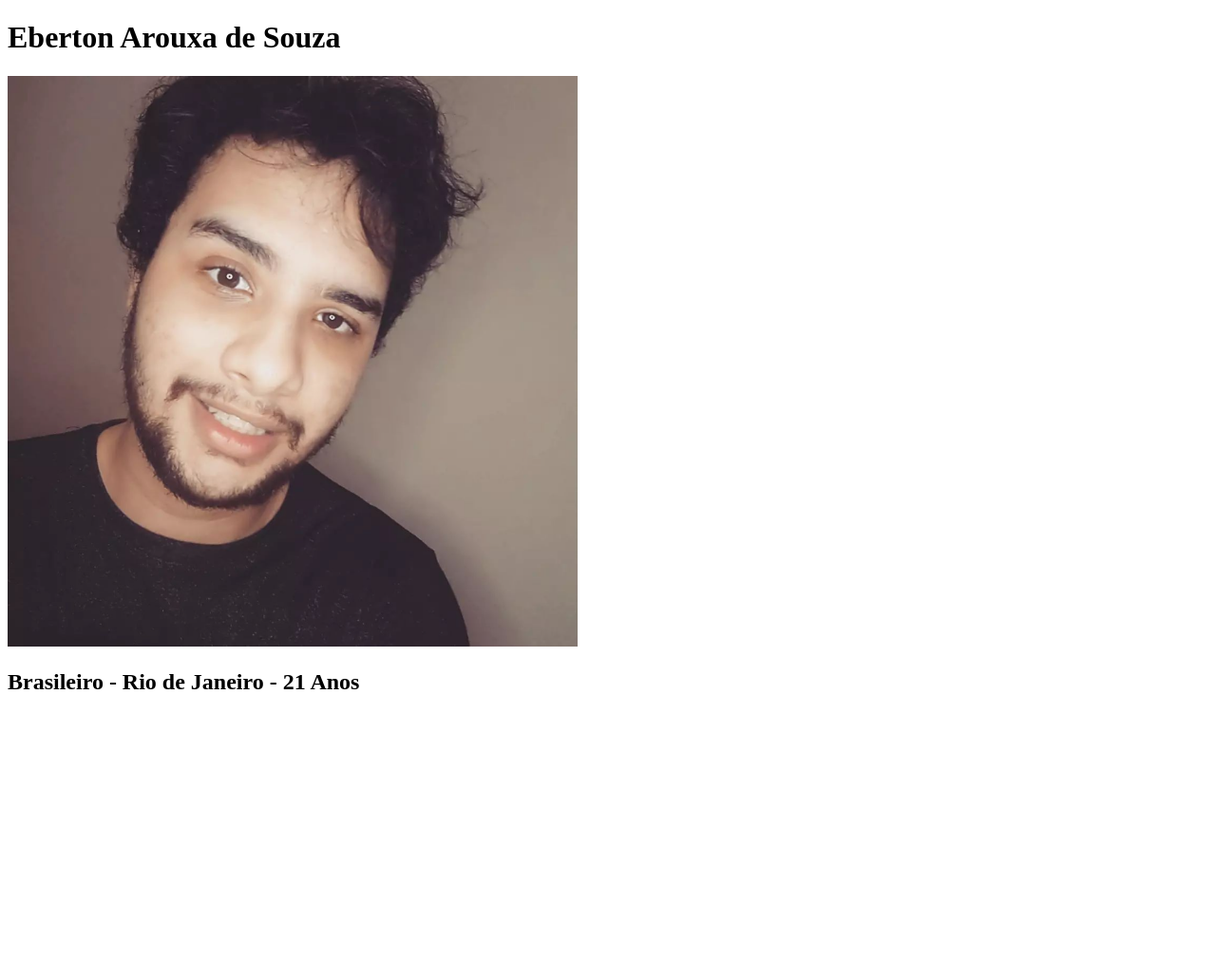
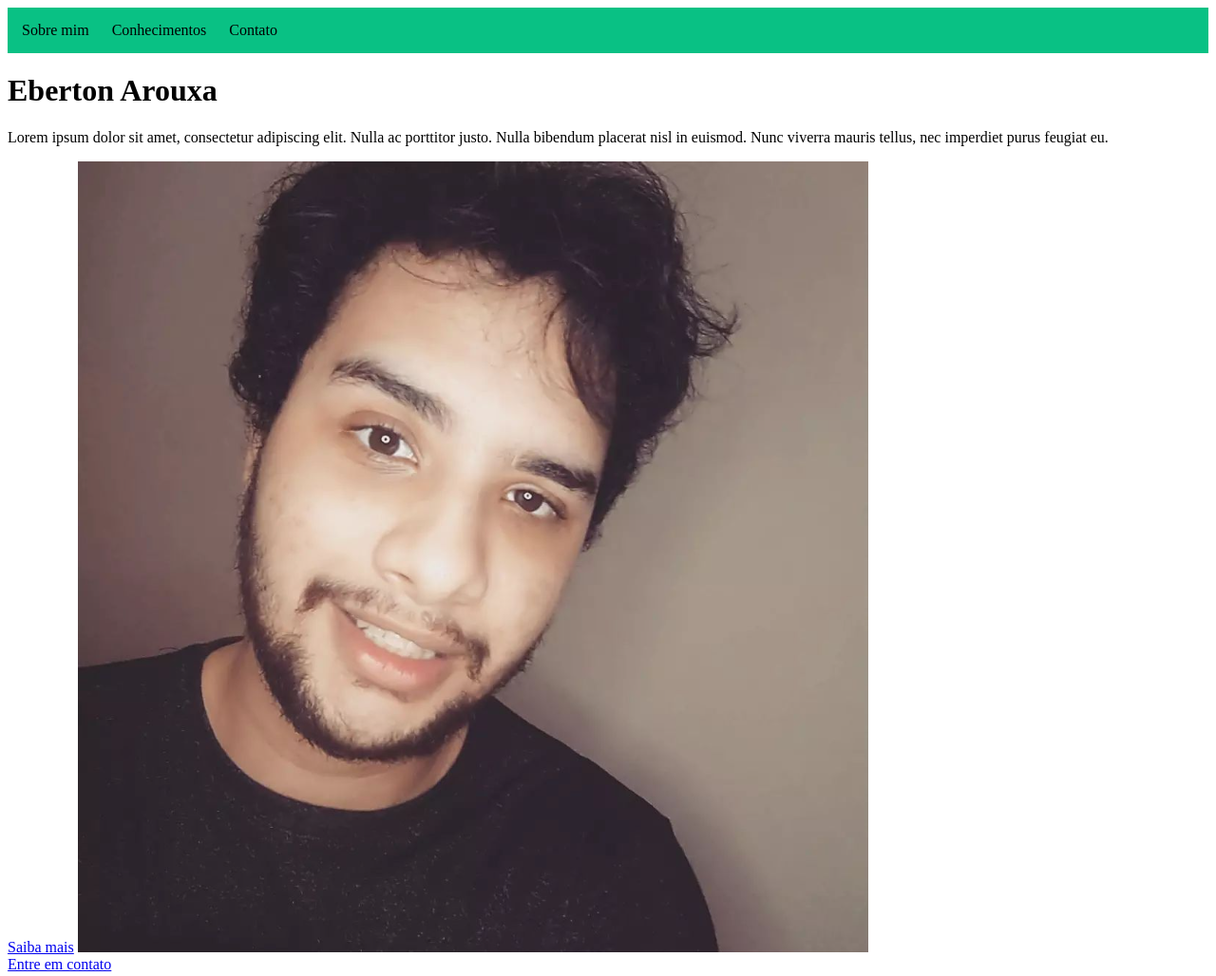
Before and after one commit to ebertonArouxa/portfolio, a plain HTML site: page index.html in a window 1280 px wide. Shown: the whole page at 95% size. Before the commit the page ends 800 px from the top, so only its background shows below. Drawn offline with Linux system fonts and the light colour scheme.

Commit message:
cria sobre mim

```diff
--- a/index.html
+++ b/index.html
@@ -1,12 +1,29 @@
 <!DOCTYPE html>
-<html lang="pt-br">
+<html lang="en">
 <head>
   <meta charset="UTF-8">
+  <meta http-equiv="X-UA-Compatible" content="IE=edge">
+  <meta name="viewport" content="width=device-width, initial-scale=1.0">
+  <link rel="stylesheet" href="style.css">
   <title>Portfólio Eberton Arouxa</title>
 </head>
 <body>
-    <h1>Eberton Arouxa de Souza</h1>
-    <img src="imagens/tom.png" title="Foto do Eberton" width="600">
-    <h2>Brasileiro - Rio de Janeiro - 21 Anos</h2>
+  <header>
+    <nav>
+      <a id="sobre-mim" href="/">Sobre mim</a>
+      <a id="conhecimentos" href="/">Conhecimentos</a>
+      <a id="contato" href="/">Contato</a>
+    </nav>
+  </header>
+  <main>
+    <h1>Eberton Arouxa</h1>
+    <p>Lorem ipsum dolor sit amet, consectetur adipiscing elit. Nulla ac porttitor justo. Nulla bibendum placerat nisl in euismod. Nunc viverra mauris tellus, nec imperdiet purus feugiat eu.</p>
+    <a href="/">Saiba mais</a>
+    <img src="imagens/tom.png" alt="foto do eberton">
+  </main>
+  <footer>
+    <a href="/">Entre em contato</a>
+  </footer>
+
 </body>
 </html>
--- a/style.css
+++ b/style.css
@@ -0,0 +1,33 @@
+nav {
+    background-color: #09c184;
+    padding: 15px;
+}
+
+#sobre-mim {
+    margin-right: 20px;
+    text-decoration: none;
+    color: black;
+}
+
+#conhecimentos {
+    margin-right: 20px;
+    text-decoration: none;
+    color: black;
+}
+
+#contato {
+    text-decoration: none;
+    color: black;
+}
+
+#sobre-mim:hover {
+    background-color: #0a8967;
+}
+
+#conhecimentos:hover {
+    background-color: #0a8967;
+}
+
+#contato:hover {
+    background-color: #0a8967;
+}
```
Lines whose indentation alone changed are shown as unchanged.
